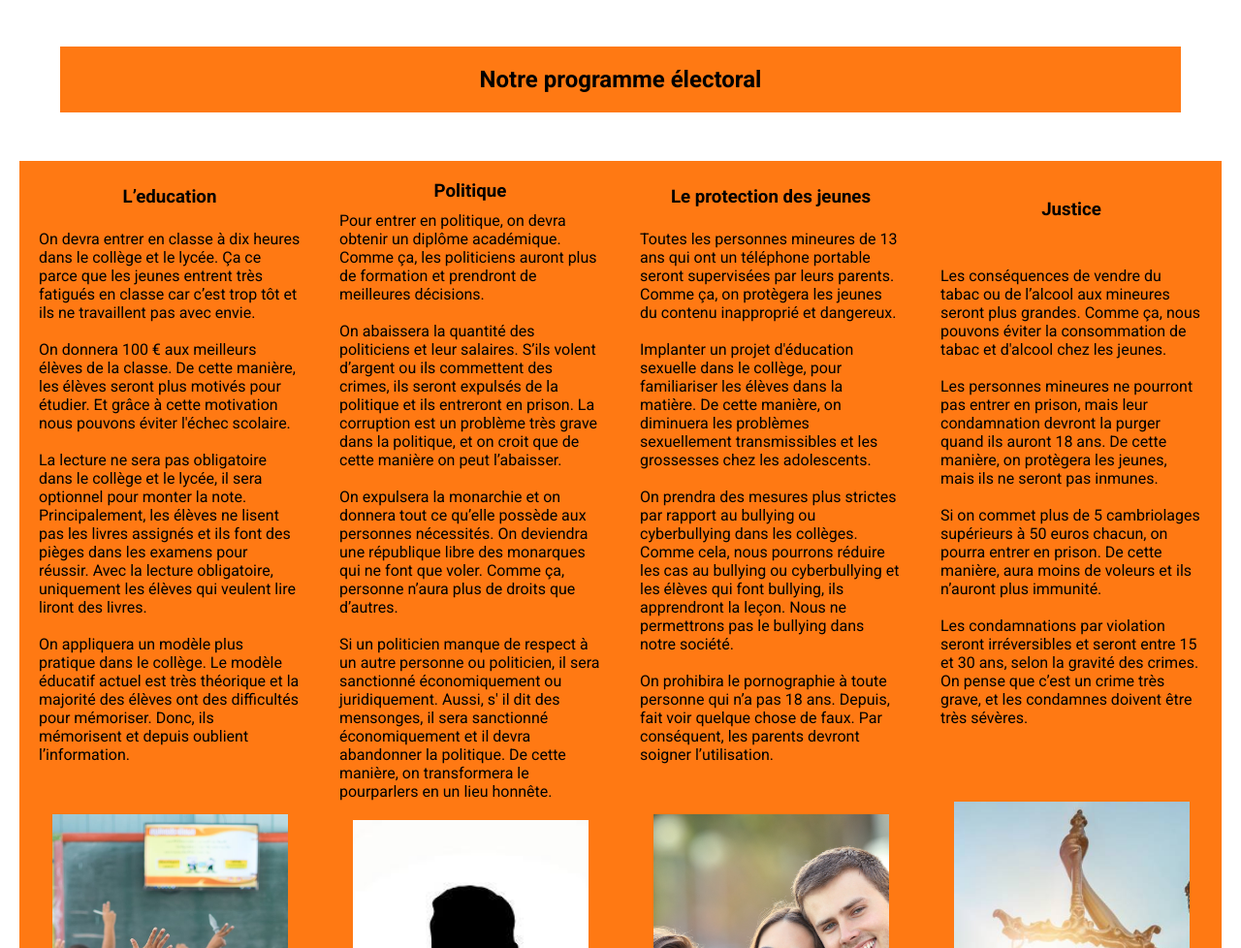
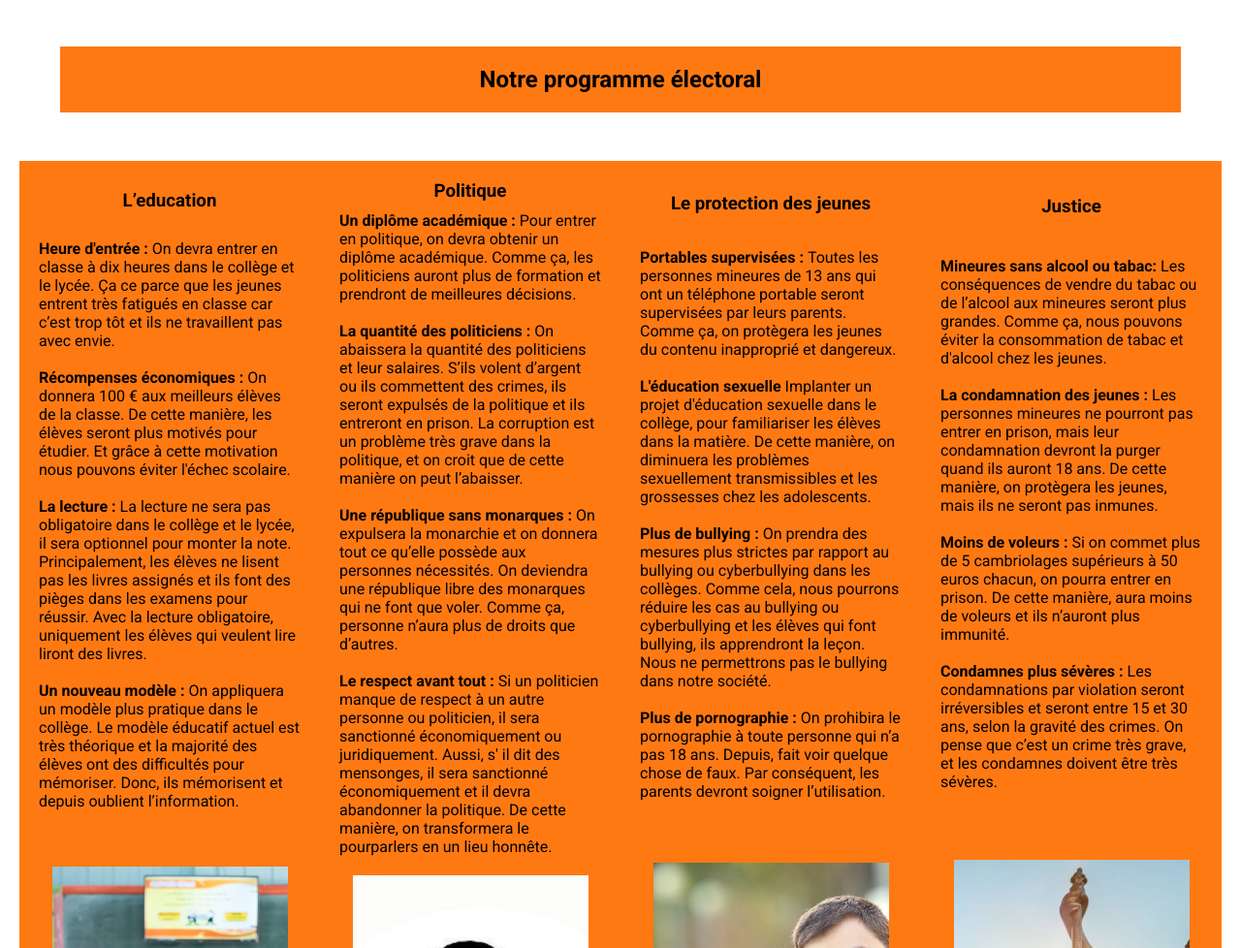
Before and after one commit to Pournous1/Pournous1.github.io, a plain HTML site: page programmeElectoral/index.html in a window 1280 px wide. Shown: the part 122-1100 px from the top of the page at 97% size. Drawn offline with Linux system fonts and the light colour scheme; a script that the page names is missing.

Commit message:
Update index.html

```diff
--- a/programmeElectoral/index.html
+++ b/programmeElectoral/index.html
@@ -32,38 +32,38 @@
             <div class="budget-container">
                 <div class="budget">
                 <h3>L’education</h3>
-                <p>On devra entrer en classe à dix heures dans le collège et le lycée. Ça ce parce que les jeunes entrent très fatigués en classe car c’est trop tôt et ils ne travaillent pas avec envie. <br> <br>
-                    On donnera 100 € aux meilleurs élèves de la classe. De cette manière, les élèves seront plus motivés pour étudier. Et grâce à cette motivation nous pouvons éviter l'échec scolaire. <br><br>
-                    La lecture ne sera pas obligatoire dans le collège et le lycée, il sera optionnel pour monter la note. Principalement, les élèves ne lisent pas les livres assignés et ils font des pièges dans les examens pour réussir. Avec la lecture obligatoire, uniquement les élèves qui veulent lire liront des livres. <br><br>
-                    On appliquera un modèle plus pratique dans le collège. Le modèle éducatif actuel est très théorique et la majorité des élèves ont des difficultés pour mémoriser. Donc, ils mémorisent et depuis oublient l’information. <br><br>
+                <p><b>Heure d'entrée : </b>On devra entrer en classe à dix heures dans le collège et le lycée. Ça ce parce que les jeunes entrent très fatigués en classe car c’est trop tôt et ils ne travaillent pas avec envie. <br> <br>
+                   <b>Récompenses économiques : </b> On donnera 100 € aux meilleurs élèves de la classe. De cette manière, les élèves seront plus motivés pour étudier. Et grâce à cette motivation nous pouvons éviter l'échec scolaire. <br><br>
+                    <b>La lecture : </b>La lecture ne sera pas obligatoire dans le collège et le lycée, il sera optionnel pour monter la note. Principalement, les élèves ne lisent pas les livres assignés et ils font des pièges dans les examens pour réussir. Avec la lecture obligatoire, uniquement les élèves qui veulent lire liront des livres. <br><br>
+                    <b>Un nouveau modèle : </b>On appliquera un modèle plus pratique dans le collège. Le modèle éducatif actuel est très théorique et la majorité des élèves ont des difficultés pour mémoriser. Donc, ils mémorisent et depuis oublient l’information. <br><br>
                 </p>
                 <img src="../img/education.jpg" alt="education-img">
 
             </div>
             <div class="budget">
             <h3>Politique</h3>
-            <p>Pour entrer en politique, on devra obtenir un diplôme académique. Comme ça, les politiciens auront plus de formation et prendront de meilleures décisions.<br><br>
-                On abaissera la quantité des politiciens et leur salaires. S’ils volent d’argent ou ils commettent des crimes, ils seront expulsés de la politique et ils entreront en prison. La corruption est un problème très grave dans la politique, et on croit que de cette manière on peut l’abaisser.<br><br>
-                On expulsera la monarchie et on donnera tout ce qu’elle possède aux personnes nécessités. On deviendra une république libre des monarques qui ne font que voler. Comme ça, personne n’aura plus de droits que d’autres. <br><br>
-                Si un politicien manque de respect à un autre personne ou politicien, il sera sanctionné économiquement ou juridiquement. Aussi, s' il dit des mensonges, il sera sanctionné économiquement et il devra abandonner la politique. De cette manière, on transformera le pourparlers en un lieu honnête.<br>
+            <p><b>Un diplôme académique : </b>Pour entrer en politique, on devra obtenir un diplôme académique. Comme ça, les politiciens auront plus de formation et prendront de meilleures décisions.<br><br>
+                <b>La quantité des politiciens : </b>On abaissera la quantité des politiciens et leur salaires. S’ils volent d’argent ou ils commettent des crimes, ils seront expulsés de la politique et ils entreront en prison. La corruption est un problème très grave dans la politique, et on croit que de cette manière on peut l’abaisser.<br><br>
+                <b>Une république sans monarques : </b>On expulsera la monarchie et on donnera tout ce qu’elle possède aux personnes nécessités. On deviendra une république libre des monarques qui ne font que voler. Comme ça, personne n’aura plus de droits que d’autres. <br><br>
+               <b>Le respect avant tout : </b> Si un politicien manque de respect à un autre personne ou politicien, il sera sanctionné économiquement ou juridiquement. Aussi, s' il dit des mensonges, il sera sanctionné économiquement et il devra abandonner la politique. De cette manière, on transformera le pourparlers en un lieu honnête.<br>
             </p>
             <img src="../img/politique.jpg" alt="politique-img">
             </div>
             <div class="budget">
             <h3>Le protection des jeunes</h3>
-            <p>Toutes les personnes mineures de 13 ans qui ont un téléphone portable seront supervisées par leurs parents. Comme ça, on protègera les jeunes du contenu inapproprié et dangereux.<br><br>
-                Implanter un projet d'éducation sexuelle dans le collège, pour familiariser les élèves dans la matière. De cette manière, on diminuera les problèmes sexuellement transmissibles et les grossesses chez les adolescents. <br><br>
-                On prendra des mesures plus strictes par rapport au bullying ou cyberbullying dans les collèges. Comme cela, nous pourrons réduire les cas au bullying ou cyberbullying et les élèves qui font bullying, ils apprendront la leçon. Nous ne permettrons pas le bullying dans notre société. <br><br>
-                On prohibira le pornographie à toute personne qui n’a pas 18 ans. Depuis, fait voir quelque chose de faux. Par conséquent, les parents devront soigner l’utilisation.<br><br>
+            <p><b>Portables supervisées : </b>Toutes les personnes mineures de 13 ans qui ont un téléphone portable seront supervisées par leurs parents. Comme ça, on protègera les jeunes du contenu inapproprié et dangereux.<br><br>
+                <b>L'éducation sexuelle </b>Implanter un projet d'éducation sexuelle dans le collège, pour familiariser les élèves dans la matière. De cette manière, on diminuera les problèmes sexuellement transmissibles et les grossesses chez les adolescents. <br><br>
+                <b>Plus de bullying : </b>On prendra des mesures plus strictes par rapport au bullying ou cyberbullying dans les collèges. Comme cela, nous pourrons réduire les cas au bullying ou cyberbullying et les élèves qui font bullying, ils apprendront la leçon. Nous ne permettrons pas le bullying dans notre société. <br><br>
+                <b>Plus de pornographie : </b>On prohibira le pornographie à toute personne qui n’a pas 18 ans. Depuis, fait voir quelque chose de faux. Par conséquent, les parents devront soigner l’utilisation.<br><br>
             </p>
             <img src="../img/jeunes.jpg" alt="jeunes-img">
             </div>
             <div class="budget">
                 <h3>Justice</h3>
-                <p>Les conséquences de vendre du tabac ou de l’alcool aux mineures seront plus grandes. Comme ça, nous pouvons éviter la consommation de tabac et d'alcool chez les jeunes. <br><br>
-                    Les personnes mineures ne pourront pas entrer en prison, mais leur condamnation devront la purger quand ils auront 18 ans. De cette manière, on protègera les jeunes, mais ils ne seront pas inmunes. <br><br>
-                    Si on commet plus de 5 cambriolages supérieurs à 50 euros chacun, on pourra entrer en prison. De cette manière, aura moins de voleurs et ils n’auront plus immunité. <br><br>
-                    Les condamnations par violation seront irréversibles et seront entre 15 et 30 ans, selon la gravité des crimes. On pense que c’est un crime très grave, et les condamnes doivent être très sévères.<br><br>
+                <p><b>Mineures sans alcool ou tabac: </b>Les conséquences de vendre du tabac ou de l’alcool aux mineures seront plus grandes. Comme ça, nous pouvons éviter la consommation de tabac et d'alcool chez les jeunes. <br><br>
+                    <b>La condamnation des jeunes : </b>Les personnes mineures ne pourront pas entrer en prison, mais leur condamnation devront la purger quand ils auront 18 ans. De cette manière, on protègera les jeunes, mais ils ne seront pas inmunes. <br><br>
+                    <b>Moins de voleurs : </b>Si on commet plus de 5 cambriolages supérieurs à 50 euros chacun, on pourra entrer en prison. De cette manière, aura moins de voleurs et ils n’auront plus immunité. <br><br>
+                    <b>Condamnes plus sévères : </b>Les condamnations par violation seront irréversibles et seront entre 15 et 30 ans, selon la gravité des crimes. On pense que c’est un crime très grave, et les condamnes doivent être très sévères.<br><br>
                 </p>
                 <img src="../img/justice.jpg" alt="justice-img">
                 </div>
```
